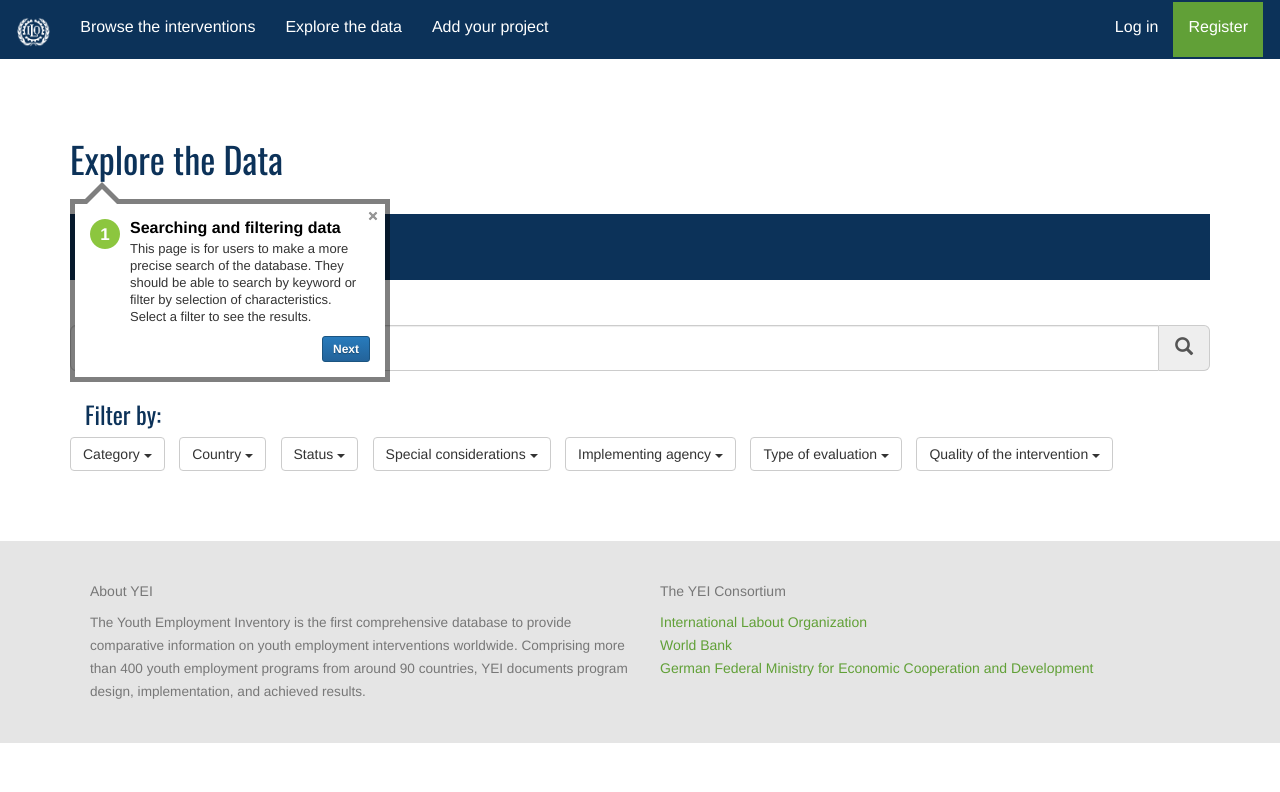
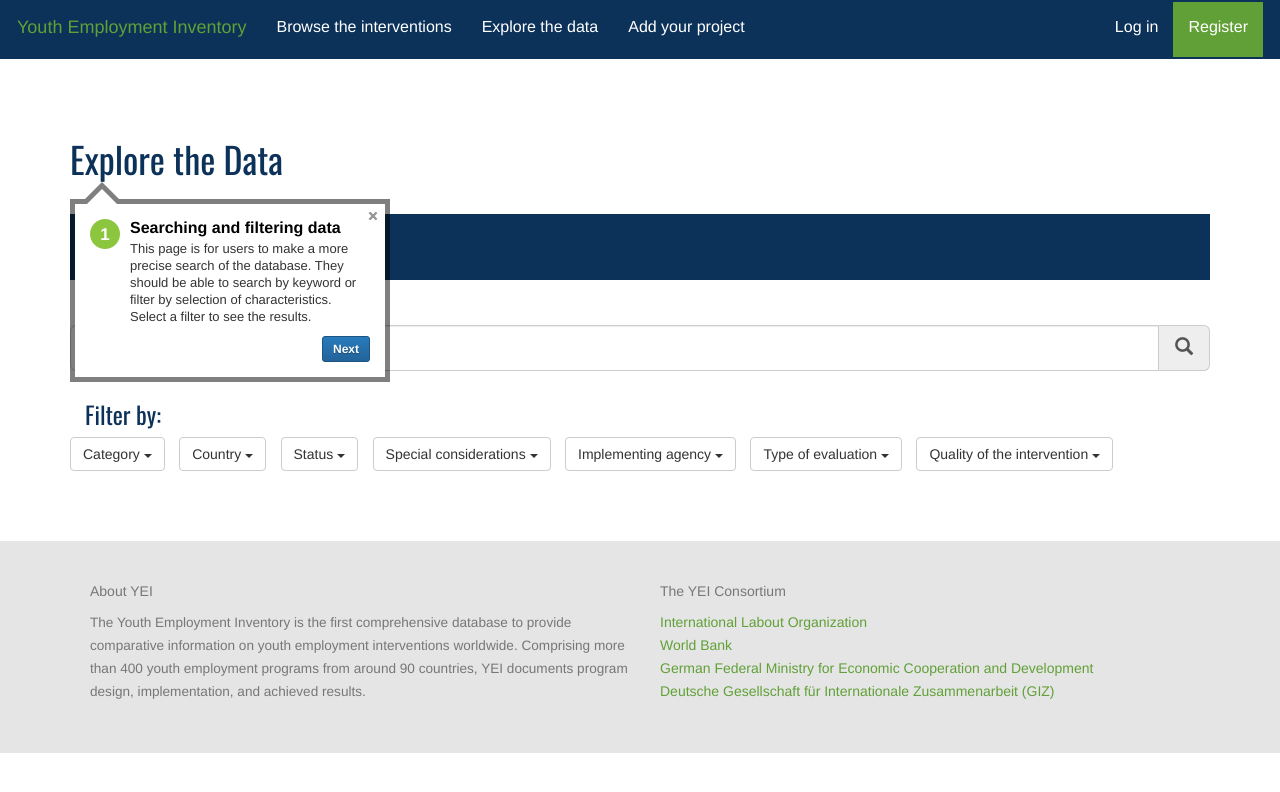
Before and after one commit to s-kennedy/yei_app, a website: page files/filter.html in a window 1280 px wide. Drawn offline with nearby package versions, Linux system fonts and the light colour scheme; files that its build step writes are made by us from their sources; files whose address does not match are found by name.

Commit message:
fixed header and footer

```diff
--- a/files/filter.html
+++ b/files/filter.html
@@ -25,7 +25,7 @@
           <span class="icon-bar"></span>
         </button>
         <a class="navbar-brand" href="#">
-          <img src="/ILO_logo_white.png" alt="ILO" height="30px">
+          Youth Employment Inventory
         </a>
       </div>
 
@@ -247,6 +247,7 @@
           <li><a href="http://www.ilo.org/global/lang--en/index.htm">International Labout Organization</a></li>
           <li><a href="http://www.worldbank.org/">World Bank</a></li>
           <li><a href="http://www.bmz.de/en/">German Federal Ministry for Economic Cooperation and Development</a></li>
+          <li><a href="https://www.giz.de/en/worldwide/germany.html">Deutsche Gesellschaft für Internationale Zusammenarbeit (GIZ)</a></li>
         </ul>
       </div>
     </div>
```
Also changed, not shown: files/index.html (+1 -1 lines), files/new.html (+2 -1 lines), files/show.html (+2 -1 lines).
